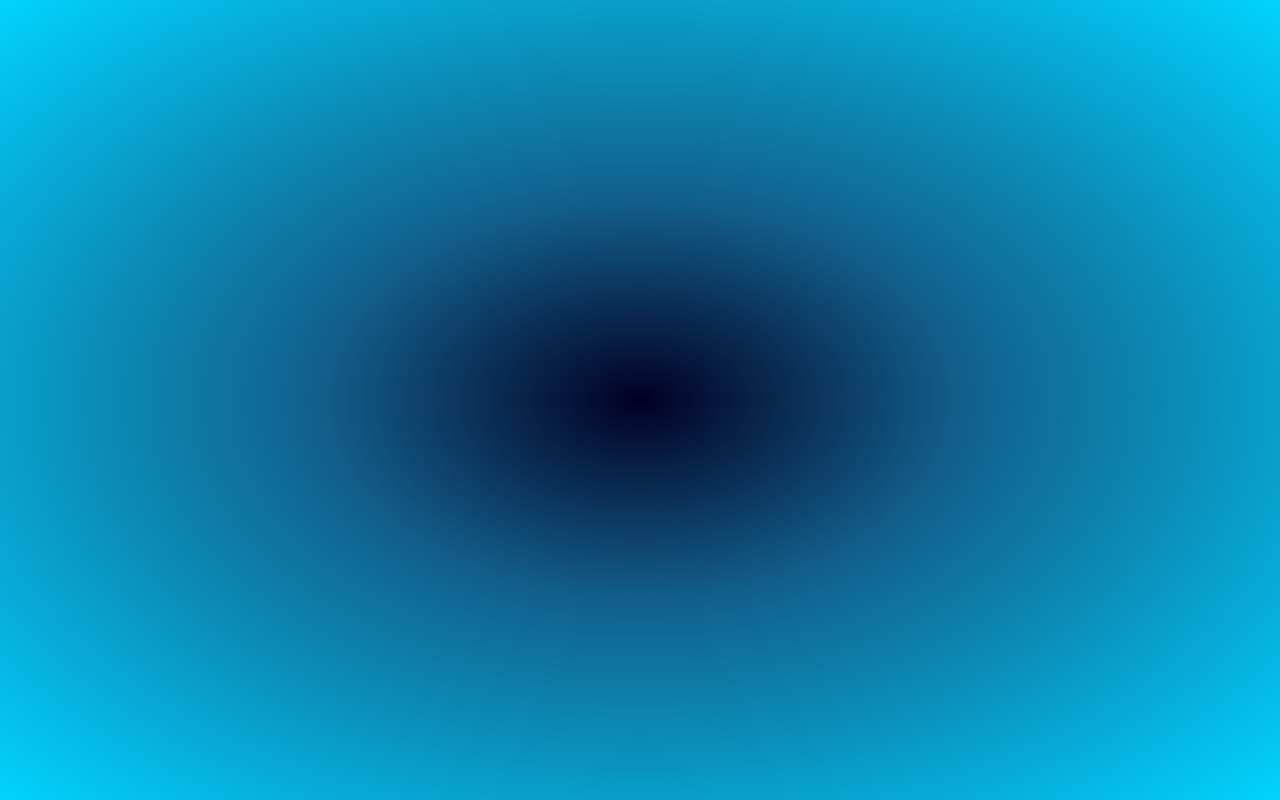
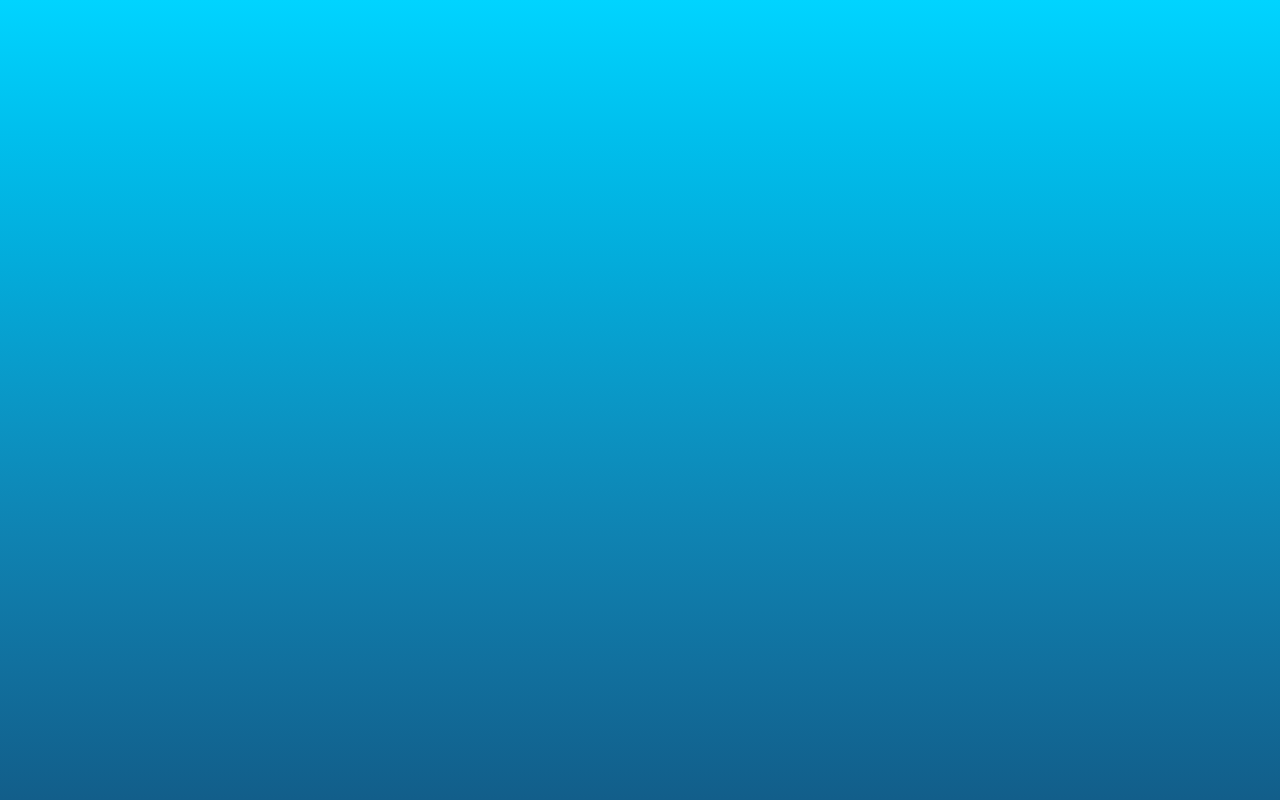
Before and after one commit to AngryWeather/Trivia, a React (Create React App) app: page / in a window 1280 px wide. Built offline with nearby package versions, Linux system fonts and the light colour scheme.

Commit message:
Change background gradient

```diff
--- a/src/form.css
+++ b/src/form.css
@@ -3,7 +3,7 @@
 }
 
 body {
-  background: repeating-radial-gradient(ellipse at center, rgb(2, 0, 36) 0%, rgb(18, 94, 138) 35%, rgb(0, 212, 255) 100%);
+  background: linear-gradient(180deg, #00d4ff, #00bfed, #03abda, #0a97c6, #0f83b2, #11709e, #125e8a);
 }
 
 form {
@@ -11,6 +11,7 @@ form {
   flex-direction: column;
   padding: 2rem;
   background-color: white;
+  border-radius: 0.5rem;
 }
 
 label {
@@ -76,7 +77,6 @@ button:focus {
   .form {
     width: 30%;
     box-shadow: 3px 3px 8px rgb(18, 94, 138);
-    border-radius: 0.5rem;
     margin-top: 2rem;
     height: 50vh;
     background-color: white;
--- a/src/form.scss
+++ b/src/form.scss
@@ -5,11 +5,15 @@
 }
 
 body {
-  background: repeating-radial-gradient(
-    ellipse at center,
-    rgba(2, 0, 36, 1) 0%,
-    rgba(18, 94, 138, 1) 35%,
-    rgba(0, 212, 255, 1) 100%
+  background: linear-gradient(
+    180deg,
+    #00d4ff,
+    #00bfed,
+    #03abda,
+    #0a97c6,
+    #0f83b2,
+    #11709e,
+    #125e8a
   );
 }
 
@@ -18,6 +22,7 @@ form {
   flex-direction: column;
   padding: 2rem;
   background-color: white;
+  border-radius: $border-radius;
 }
 
 label {
@@ -83,7 +88,6 @@ button {
   .form {
     width: 30%;
     box-shadow: 3px 3px 8px $primary-color;
-    border-radius: $border-radius;
     margin-top: 2rem;
     height: 50vh;
     background-color: white;
```
Also changed, not shown: 1 other file (tests, documents, lock files or other folders).
